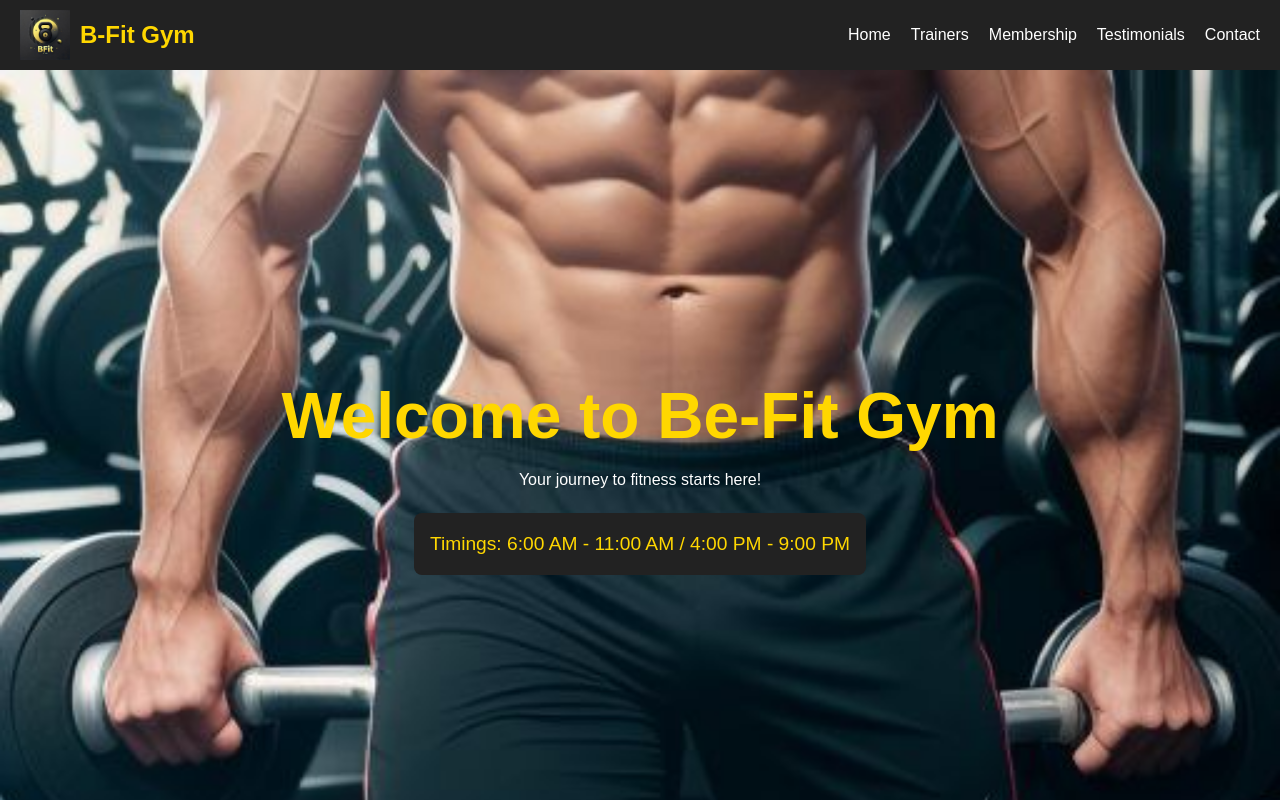
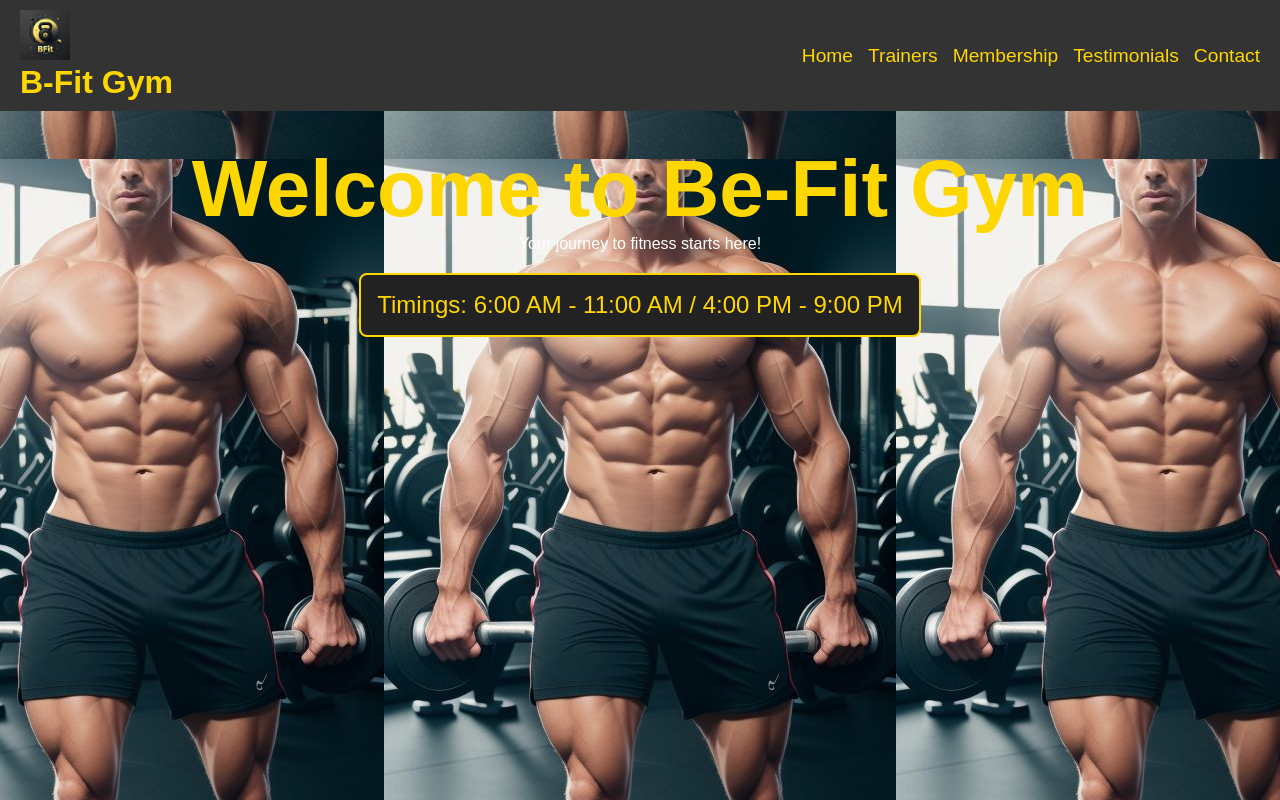
Before and after one commit to VarnankSharma/BfitGym, a React (Create React App) app: page / in a window 1280 px wide. Shown: the top 800 px of the page. Built offline with nearby package versions, Linux system fonts and the light colour scheme.

Commit message:
Updated content

```diff
--- a/public/styles.css
+++ b/public/styles.css
@@ -1,142 +1,150 @@
-/* General Reset */
-* {
+/* Reset some basic styling */
+body, h1, h2, h3, p, ul, li {
   margin: 0;
   padding: 0;
   box-sizing: border-box;
+  font-family: Arial, sans-serif;
 }
 
+/* General Styling */
 body {
-  font-family: Arial, sans-serif;
+  background-color: #000; /* Black background */
+  color: #fff; /* White text */
   font-size: 16px;
-  color: #fff;
-  background-color: #000; /* Black background */
-  line-height: 1.6;
 }
 
 h1, h2, h3 {
-  color: #FFD700; /* Golden text */
+  color: #FFD700; /* Golden text for headings */
 }
 
-a {
+section {
+  padding: 2rem;
+  text-align: center;
+  background-color: #111; /* Slightly lighter black for sections */
+  color: #fff; /* White text */
+}
+
+/* Navbar Styling */
+nav {
+  display: flex;
+  align-items: center;
+  justify-content: space-between;
+  background-color: #333; /* Dark background */
+  padding: 10px 20px;
+  position: sticky;
+  top: 0; /* Make navbar stick to the top */
+  z-index: 1000;
+}
+
+nav img {
+  height: 50px;
+  width: auto; /* Maintain aspect ratio */
+}
+
+nav h1 {
+  color: #FFD700; /* Golden text */
+  margin: 0;
+  font-size: 2rem;
+}
+
+nav ul {
+  list-style: none;
+  display: flex;
+  gap: 15px;
+  margin: 0;
+  padding: 0;
+}
+
+nav ul li a {
+  color: #FFD700; /* Golden links */
   text-decoration: none;
-  color: inherit;
+  font-size: 1.2rem;
   transition: color 0.3s ease, transform 0.3s ease;
 }
 
-a:hover {
-  color: #fff;
+nav ul li a:hover {
+  color: #fff; /* White on hover */
+  text-decoration: underline;
   transform: scale(1.05);
 }
 
-/* Navbar */
-nav {
-  display: flex;
-  justify-content: space-between;
-  align-items: center;
-  padding: 10px 20px;
-  background-color: #222;
-  position: sticky;
-  top: 0;
-  z-index: 1000;
-}
-
-nav .logo-container {
-  display: flex;
-  align-items: center; /* Vertically center the logo and gym name */
-  justify-content: flex-start; /* Align items to the left */
-  gap: 10px; /* Space between the logo and the gym name */
-}
-
-nav .logo-container img {
-  width: 50px;
-  height:auto;
-}
-
-nav .logo-container h1 {
-  font-size: 1.5rem;
-}
-
-nav ul {
-  display: flex;
-  gap: 20px;
-  list-style: none;
-}
-
-nav ul li a {
-  font-size: 1rem;
-}
-
-nav ul li a:hover {
-  color: #FFD700;
-}
-
+/* Hamburger Menu */
 .hamburger {
   display: none;
+  cursor: pointer;
   flex-direction: column;
   gap: 5px;
-  cursor: pointer;
 }
 
 .hamburger .bar {
-  width: 25px;
+  width: 30px;
   height: 3px;
   background-color: #FFD700;
+  border-radius: 5px;
 }
 
 /* Side Menu */
 .side-menu {
   position: fixed;
   top: 0;
-  right: -100%;
+  right: -250px;
   width: 250px;
   height: 100%;
-  background-color: #111;
-  color: #FFD700;
+  background-color: #333;
+  display: flex;
+  flex-direction: column;
+  justify-content: center;
   padding: 20px;
-  transition: right 0.3s ease;
   z-index: 1001;
-}
-
-.side-menu.open {
-  right: 0;
+  transition: right 0.3s ease-in-out;
 }
 
 .side-menu ul {
   list-style: none;
   padding: 0;
-  margin-top: 50px;
 }
 
 .side-menu ul li {
   margin: 20px 0;
+  text-align: center;
 }
 
 .side-menu ul li a {
-  font-size: 1.2rem;
+  color: #FFD700;
+  text-decoration: none;
+  font-size: 1.5rem;
+  transition: color 0.3s ease;
 }
 
 .side-menu ul li a:hover {
   color: #fff;
 }
 
+/* Responsive Navbar */
+@media screen and (max-width: 768px) {
+  nav ul {
+    display: none; /* Hide regular navbar links */
+  }
+
+  .hamburger {
+    display: flex; /* Show hamburger icon */
+  }
+
+  .side-menu.open {
+    right: 0; /* Show side menu when open */
+  }
+}
+
 /* Sections */
-section {
-  padding: 2rem;
+section#home {
+  background-color: #FFD700; /* Golden background */
+  color: #000; /* Black text */
   text-align: center;
 }
 
-section#home {
-  background: url('../src/assets/1.jpeg') center/cover no-repeat;
-  color: white;
-  height: 100vh;
-  display: flex;
-  flex-direction: column;
-  justify-content: center;
-  align-items: center;
-}
-
 section#home h2 {
-  font-size: 4rem;
+  font-size: 5rem; /* Large text for home section */
+  font-weight: bold;
 }
 
 section#home p.timing {
@@ -144,82 +152,45 @@ section#home p.timing {
   color: #FFD700;
   padding: 1rem;
   border-radius: 8px;
-  font-size: 1.2rem;
+  font-size: 1.5rem;
+  border: 2px solid #FFD700;
+  display: inline-block;
   margin-top: 20px;
 }
 
-/* Membership & Personal Training */
-.membership-card {
+/* Membership Section */
+#membership ul {
+  display: flex;
+  justify-content: center;
+  gap: 20px;
+}
+
+#membership li {
   background-color: #222;
   color: #FFD700;
   padding: 1.5rem;
-  width: 250px;
+  width: 200px;
   border-radius: 8px;
-  margin: 1rem;
   text-align: center;
   transition: transform 0.3s ease, box-shadow 0.3s ease;
   box-shadow: 0 0 15px rgba(255, 215, 0, 0.3);
 }
 
-.membership-card:hover {
+#membership li:hover {
   transform: translateY(-10px);
   box-shadow: 0 0 20px rgba(255, 215, 0, 0.6);
 }
 
-.membership-container {
-  display: flex;
-  flex-wrap: wrap;
-  justify-content: center;
-}
-
-/* Contact Us */
-form {
-  max-width: 500px;
-  margin: auto;
-  background-color: #222;
-  padding: 1.5rem;
-  border-radius: 8px;
-  box-shadow: 0 0 15px rgba(255, 215, 0, 0.3);
-}
-
-form div {
-  margin-bottom: 1rem;
-}
-
-form label {
-  display: block;
-  font-size: 1rem;
-  margin-bottom: 0.5rem;
-  color: #FFD700;
-}
-
-form input, form select, form textarea {
-  width: 100%;
-  padding: 10px;
-  border-radius: 5px;
-  border: 1px solid #FFD700;
-  background-color: #111;
-  color: #FFD700;
-  font-size: 1rem;
-}
-.error-message {
-  color: #f44336;
-  font-size: 1rem;
-  margin-bottom: 20px;
-}
-
-
-form button {
+/* Buttons */
+button, .btn {
   background-color: #FFD700;
   color: #000;
   padding: 10px 20px;
   border-radius: 5px;
-  border: none;
   cursor: pointer;
-  transition: background-color 0.3s ease, color 0.3s ease;
 }
 
-form button:hover {
+button:hover, .btn:hover {
   background-color: #fff;
   color: #FFD700;
 }
@@ -230,21 +201,4 @@ footer {
   color: #FFD700;
   text-align: center;
   padding: 1rem;
-  font-size: 0.9rem;
-  border-top: 2px solid #FFD700;
 }
-
-/* Media Queries */
-@media screen and (max-width: 768px) {
-  nav ul {
-    display: none;
-  }
-
-  .hamburger {
-    display: flex;
-  }
-
-  .membership-card {
-    width: 100%;
-  }
-}
```
